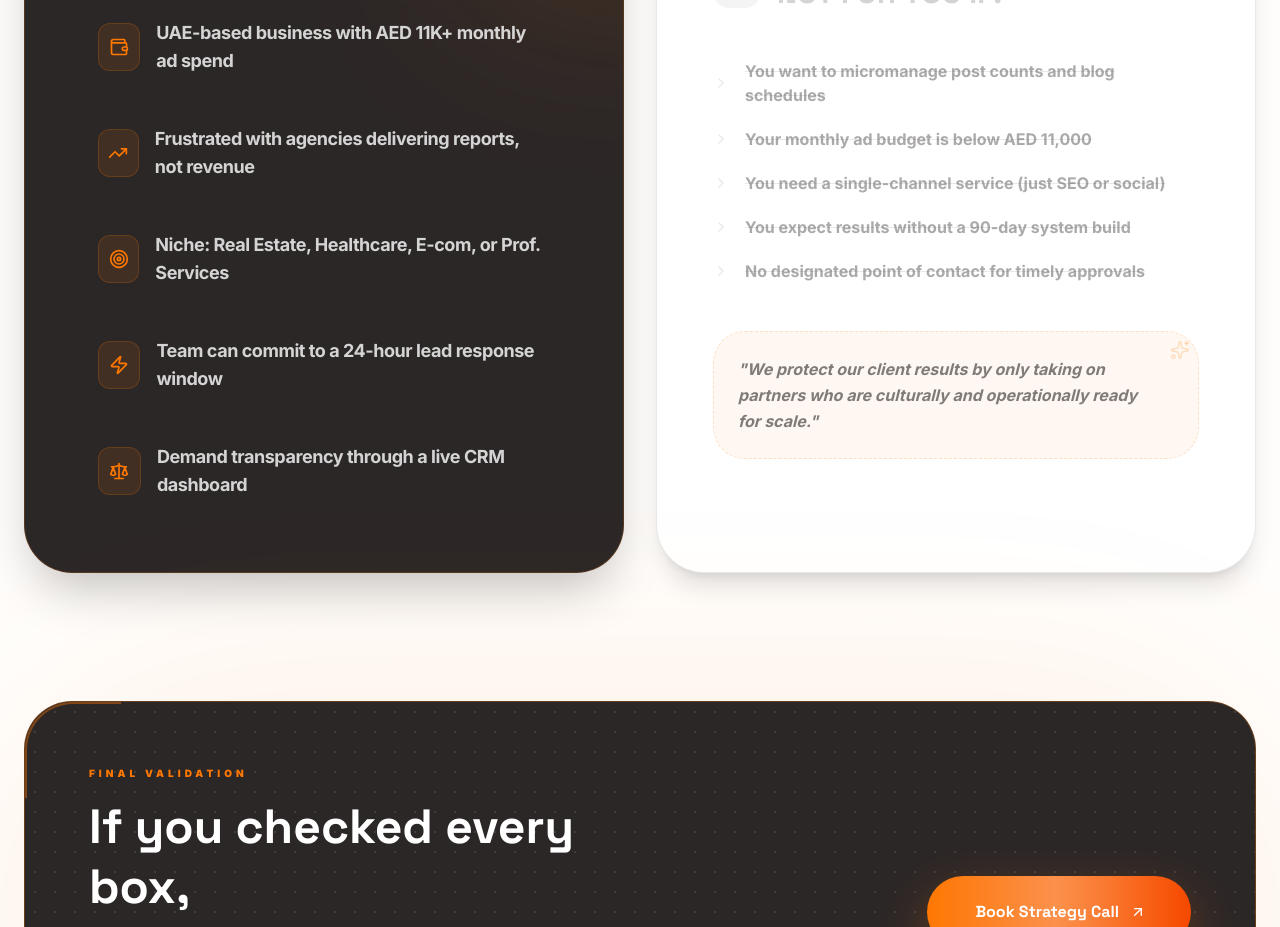
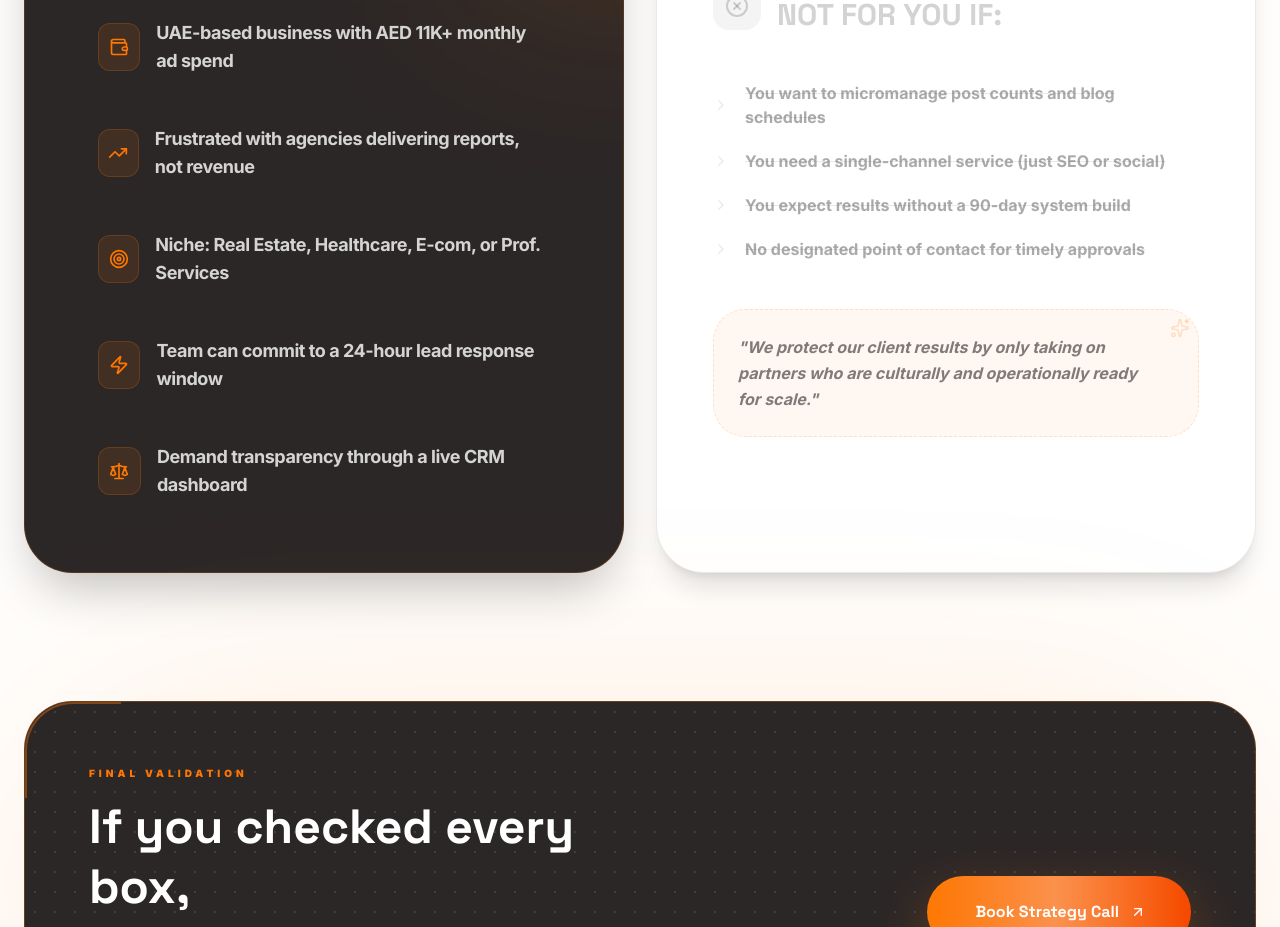
Before and after one commit to xerebotech/xerebo, a Next.js app: page /packages in a window 1280 px wide. Shown: the part 840-1767 px from the top of the page. Built offline with nearby package versions, Linux system fonts and the light colour scheme.

Commit message:
Update Qualifier.tsx
remove ads budget

```diff
--- a/components/Qualifier.tsx
+++ b/components/Qualifier.tsx
@@ -16,7 +16,6 @@ const FOR_YOU = [
 
 const NOT_FOR_YOU = [
     "You want to micromanage post counts and blog schedules",
-    "Your monthly ad budget is below AED 11,000",
     "You need a single-channel service (just SEO or social)",
     "You expect results without a 90-day system build",
     "No designated point of contact for timely approvals",
```
